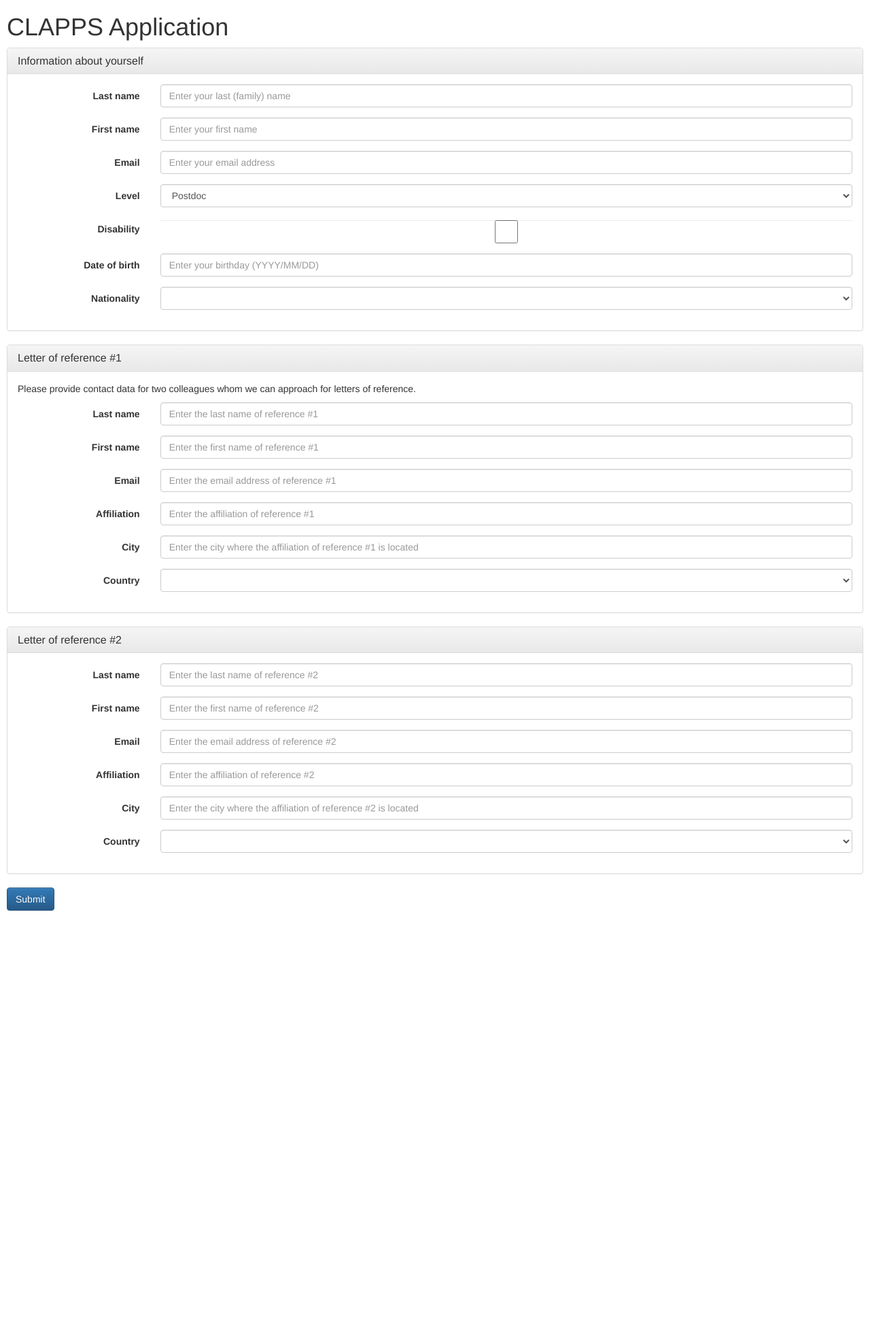
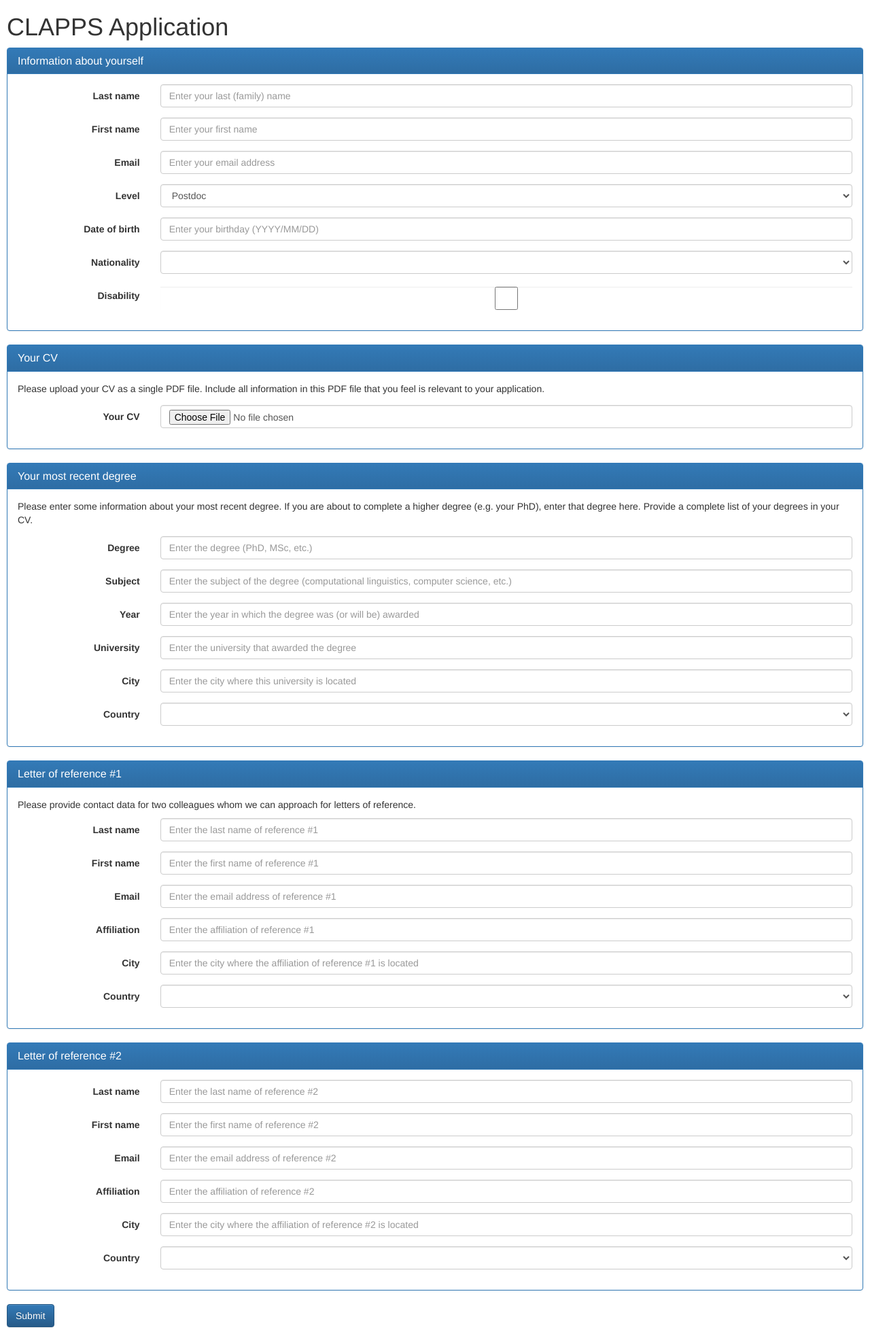
Before and after one commit to coli-saar/clapps, a Flask app: page / in a window 1280 px wide. Shown: the whole page at 68% size. Before the commit the page ends 1341 px from the top, so only its background shows below. Run offline with Flask 2, Linux system fonts and the light colour scheme; lists and menus that the app fills with data are empty; parts of the project's set-up code (start-up, migrations or seed data) failed here and were passed over; some libraries are stand-ins or nearby versions.

Commit message:
sending email notifications

```diff
--- a/init.py
+++ b/init.py
@@ -11,11 +11,15 @@ import configparser
 conf = configparser.ConfigParser({  }) # pass default values in dictionary
 conf.read("clapps.conf")
 
+clapps_contact = "%s <%s>" % (conf.get("contact", "name"), conf.get("contact", "email"))
+
 
 # set up Flask
 app = Flask(__name__, static_url_path='')
 app.secret_key = conf.get("application", "secret")
 start_time = time.strftime("%Y-%m-%d %H:%M:%S", time.localtime())
+
+app.config['UPLOAD_FOLDER'] = conf.get("application", "upload_dir")
 
 # set up database connection
 db_url = conf.get("database", "url")
--- a/main.py
+++ b/main.py
@@ -1,15 +1,20 @@
 import datetime
+import os
 import traceback
 
 from flask import render_template
+from werkzeug.utils import secure_filename
 from wtforms.fields.core import BooleanField, DateTimeField
+from wtforms.validators import ValidationError
 from flask import request, flash
 
 from init import *
 
-from wtforms import Form, StringField, validators, SelectField, IntegerField, TextAreaField, BooleanField
+from wtforms import Form, StringField, validators, SelectField, IntegerField, TextAreaField, BooleanField, FileField
 
 from tables import *
+
+import mail
 
 
 @app.route("/", methods=["GET",])
@@ -21,6 +26,16 @@ def post_application():
     form = ApplicationForm(request.form)
 
     if form.validate():
+        remote_cv_file = request.files[form.cv_file.name]
+
+        if remote_cv_file.filename == '':
+            form.cv_file.errors.append("Please specify a PDF file which contains your CV.")
+            return render_template("index.html", form=form)
+
+        elif not allowed_file(remote_cv_file.filename):
+            form.cv_file.errors.append("File must be of one of these types: " + " ".join(ALLOWED_EXTENSIONS))
+            return render_template("index.html", form=form)
+
         disability = 1 if form.disability.data else 0
         new_app = Application(firstname=form.firstname.data, lastname=form.lastname.data,
                               birthday=form.birthday.data, application_time=datetime.datetime.now(),
@@ -28,28 +43,42 @@ def post_application():
                               nationality=form.nationality.data, email=form.email.data)
 
         try:
+            # store all data from application form
             session.add(new_app)
             session.commit()
 
             id = new_app.id
 
-            lor1 = Letter(app_id=id, firstname=form.lor1_firstname.data, lastname=form.lor1_lastname.data,
-                          email=form.lor1_email.data, city=form.lor1_city.data, country=form.lor1_country.data)
+            lor1 = Letter(app_id=id, firstname=form.lor1_firstname.data, lastname=form.lor1_lastname.data, email=form.lor1_email.data, city=form.lor1_city.data, country=form.lor1_country.data)
             session.add(lor1)
 
-            lor2 = Letter(app_id=id, firstname=form.lor2_firstname.data, lastname=form.lor2_lastname.data,
-                          email=form.lor2_email.data, city=form.lor2_city.data, country=form.lor2_country.data)
+            lor2 = Letter(app_id=id, firstname=form.lor2_firstname.data, lastname=form.lor2_lastname.data, email=form.lor2_email.data, city=form.lor2_city.data, country=form.lor2_country.data)
             session.add(lor2)
 
+            degree = Degree(app_id=id, university=form.deg_university.data, city=form.deg_city.data, degree=form.deg_degree.data, country=form.deg_country.data, subject=form.deg_subject.data, year=form.deg_year.data)
+            session.add(degree)
+
             session.commit()
+
+            # store uploaded CV
+            filename = secure_filename("%d-%s.pdf" % (id, form.lastname.data))
+            file_path = os.path.join(app.config['UPLOAD_FOLDER'], filename)
+            remote_cv_file.save(file_path)
+
+            # notify contact person
+            mail.send(clapps_contact, "CLAPPS Application %d: %s %s" % (id, form.firstname.data, form.lastname.data),
+                      render_template("contact_notification.txt", form=form, id=id))
+
+            # notify applicant
+            mail.send("%s %s <%s>" % (form.firstname.data, form.lastname.data, form.email.data),
+                      "Job application submitted", render_template("applicant_notification.txt", form=form, id=id, conf=conf))
 
             return "Added record for %d" % id
 
         except Exception as e:
             print("exception: %s" % str(e))
             print(traceback.format_exc())
-            flash("An error occurred while adding your application. If the problem persists, please get in touch with XXX")
-            # TODO - XXX
+            flash("An error occurred while adding your application. If the problem persists, please get in touch with %s" % (clapps_contact))
             return render_template("index.html", form=form)
 
     else:
@@ -57,6 +86,13 @@ def post_application():
         return render_template("index.html", form=form)
 
 
+
+
+ALLOWED_EXTENSIONS = ["pdf"]
+
+def allowed_file(filename):
+    return '.' in filename and \
+           filename.lower().rsplit('.', 1)[1] in ALLOWED_EXTENSIONS
 
 
 class ApplicationForm(Form):
@@ -67,6 +103,15 @@ class ApplicationForm(Form):
     level = SelectField("Level", choices=[("Postdoc", "Postdoc"), ("PhD Student", "PhD Student")])
     disability = BooleanField("Disability")
     nationality = SelectField("Nationality", choices=country_list)
+
+    cv_file = FileField(u'Your CV', [])
+
+    deg_degree = StringField("Degree", validators=[validators.InputRequired()], render_kw={"placeholder": "Enter the degree (PhD, MSc, etc.)"})
+    deg_subject = StringField("Subject", validators=[validators.InputRequired()], render_kw={"placeholder": "Enter the subject of the degree (computational linguistics, computer science, etc.)"})
+    deg_year = IntegerField("Year", validators=[validators.InputRequired()], render_kw={"placeholder": "Enter the year in which the degree was (or will be) awarded"})
+    deg_university = StringField("University", validators=[validators.InputRequired()], render_kw={"placeholder": "Enter the university that awarded the degree"})
+    deg_city = StringField("City", validators=[validators.InputRequired()], render_kw={"placeholder": "Enter the city where this university is located"})
+    deg_country = SelectField("Country", choices=country_list)
 
     lor1_firstname = StringField("First name", validators=[validators.InputRequired()], render_kw={"placeholder": "Enter the first name of reference #1"})
     lor1_lastname = StringField("Last name", validators=[validators.InputRequired()], render_kw={"placeholder": "Enter the last name of reference #1"})
--- a/tables.py
+++ b/tables.py
@@ -42,7 +42,7 @@ class Degree(Base):
     country = Column(String(2), ForeignKey('countries.code'))
     degree = Column(String(200))
     subject = Column(String(200))
-    date = Column(DateTime)
+    year = Column(Integer)
 
     application = relationship("Application", backref=backref("degrees"))
 
--- /dev/null
+++ b/templates/email.txt
@@ -0,0 +1,5 @@
+From: {{ sender }}
+To: {{ recipient }}
+Subject: {{ subject }}
+
+{{ body }}
--- a/templates/index.html
+++ b/templates/index.html
@@ -19,20 +19,49 @@
 {% endwith %}
 
 <form class="form-horizontal" action="/" method="post" enctype="multipart/form-data">
-    <div class="panel panel-default">
+    <div class="panel panel-primary">
         <div class="panel-heading"><h3 class="panel-title">Information about yourself</h3></div>
         <div class="panel-body">
             {{ m.swtf(form.lastname) }}
             {{ m.swtf(form.firstname) }}
             {{ m.swtf(form.email) }}
             {{ m.swtf(form.level) }}
-            {{ m.swtf(form.disability) }}
             {{ m.swtf(form.birthday) }}
             {{ m.swtf(form.nationality) }}
+            {{ m.swtf(form.disability) }}
         </div>
     </div>
 
-    <div class="panel panel-default">
+    <div class="panel panel-primary">
+        <div class="panel-heading"><h3 class="panel-title">Your CV</h3></div>
+        <div class="panel-body">
+            <p style="margin-bottom:1em">
+                Please upload your CV as a single PDF file. Include all information
+                in this PDF file that you feel is relevant to your application.
+        </p>
+
+            {{ m.swtf(form.cv_file) }}
+        </div>
+    </div>
+
+    <div class="panel panel-primary">
+        <div class="panel-heading"><h3 class="panel-title">Your most recent degree</h3></div>
+        <div class="panel-body">
+        <p style="margin-bottom:1em">Please enter some information about your most recent degree. If you are about to complete
+        a higher degree (e.g. your PhD), enter that degree here. Provide a complete list of your
+            degrees in your CV.
+        </p>
+
+            {{ m.swtf(form.deg_degree) }}
+            {{ m.swtf(form.deg_subject) }}
+            {{ m.swtf(form.deg_year) }}
+            {{ m.swtf(form.deg_university) }}
+            {{ m.swtf(form.deg_city) }}
+            {{ m.swtf(form.deg_country) }}
+        </div>
+    </div>
+
+    <div class="panel panel-primary">
         <div class="panel-heading"><h3 class="panel-title">Letter of reference #1</h3></div>
         <div class="panel-body">
             <p>Please provide contact data for two colleagues whom we can approach for letters of reference.</p>
@@ -46,7 +75,7 @@
         </div>
     </div>
 
-    <div class="panel panel-default">
+    <div class="panel panel-primary">
         <div class="panel-heading"><h3 class="panel-title">Letter of reference #2</h3></div>
         <div class="panel-body">
             {{ m.swtf(form.lor2_lastname) }}
```
Also changed, not shown: mail.py (added, +12 -0 lines), templates/applicant_notification.txt (added, +9 -0 lines), templates/contact_notification.txt (added, +11 -0 lines).
